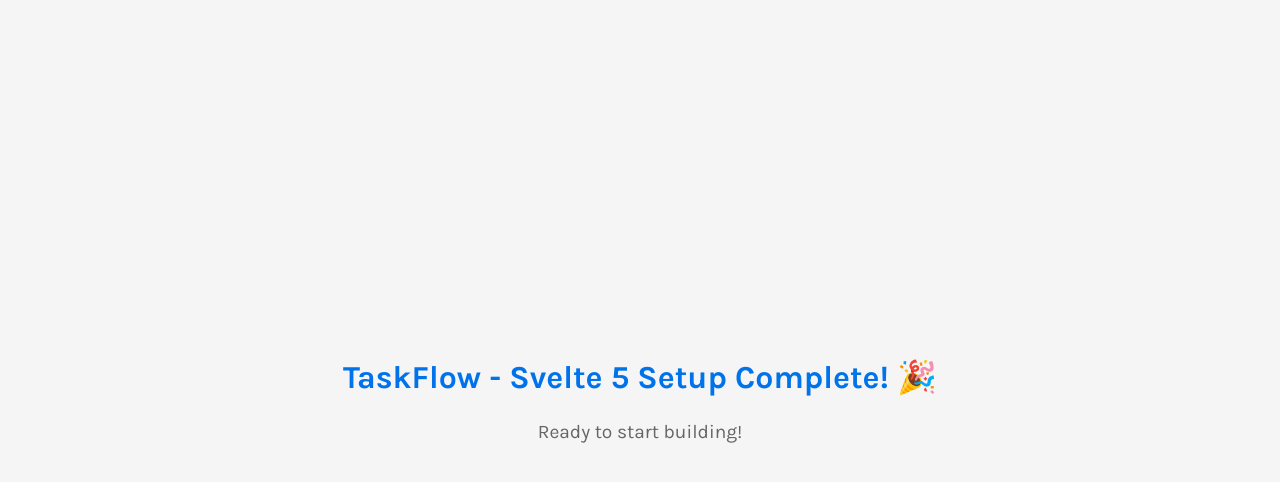
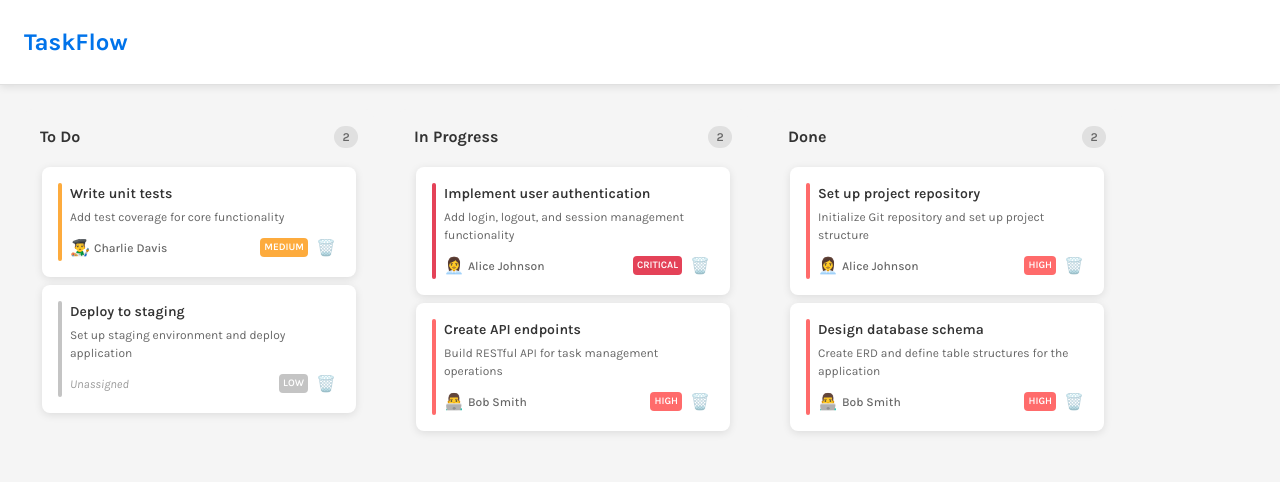
Before and after one commit to e7f3/taskflow-svelte, a Svelte app: page / in a window 1280 px wide. Shown: the top 482 px of the page. Built offline with nearby package versions, Linux system fonts and the light colour scheme.

Commit message:
feat: Tweak DnD styling

```diff
--- a/src/App.svelte
+++ b/src/App.svelte
@@ -1,30 +1,41 @@
 <script lang="ts">
-let message: string = 'TaskFlow - Svelte 5 Setup Complete! 🎉';
+import Board from './features/tasks/components/Board/Board.svelte';
+import { taskService } from './features/tasks/services/taskService';
+import { onMount } from 'svelte';
+
+// Load tasks when app starts
+onMount(() => {
+  taskService.loadTasks();
+});
 </script>
 
 <main>
-  <h1>{message}</h1>
-  <p>Ready to start building!</p>
+  <header>
+    <h1>TaskFlow</h1>
+  </header>
+  <Board />
 </main>
 
 <style>
 main {
   display: flex;
   flex-direction: column;
-  align-items: center;
-  justify-content: center;
   min-height: 100vh;
   font-family: var(--font-family, sans-serif);
+  background-color: #f5f5f5;
+}
+
+header {
+  background: white;
+  padding: var(--spacing-lg);
+  box-shadow: var(--shadow);
+  border-bottom: 1px solid #e0e0e0;
 }
 
 h1 {
   color: var(--color-primary, #0073ea);
-  font-size: 2rem;
-  margin-bottom: 1rem;
-}
-
-p {
-  color: #666;
-  font-size: 1.2rem;
+  font-size: 1.5rem;
+  margin: 0;
+  font-weight: 700;
 }
 </style>
--- a/src/features/tasks/components/Board/Board.svelte
+++ b/src/features/tasks/components/Board/Board.svelte
@@ -44,22 +44,26 @@ let todoTasks = $derived(allTasks.filter((t) => t.status === 'todo'));
 let inProgressTasks = $derived(allTasks.filter((t) => t.status === 'in-progress'));
 let doneTasks = $derived(allTasks.filter((t) => t.status === 'done'));
 
+/*
+ * Track the currently dragged task.
+ * Used to prevent highlighting the source column during drag.
+ */
+let draggedTask = $state<Task | null>(null);
+
 /**
  * Handle drag start.
- *
- * Learning Note:
- * We could track draggedTaskId here for visual feedback,
- * but for simplicity we'll skip that for now.
+ * Track which task is being dragged for visual feedback.
  */
-function handleDragStart(_taskId: string) {
-  // Could set draggedTaskId for visual feedback
+function handleDragStart(taskId: string) {
+  draggedTask = allTasks.find(t => t.id === taskId) || null;
 }
 
 /**
  * Handle drag end.
+ * Clear the dragged task reference.
  */
 function handleDragEnd() {
-  // Could clear draggedTaskId
+  draggedTask = null;
 }
 
 /**
@@ -126,6 +130,7 @@ function handleDeleteTask(taskId: string) {
     status="todo"
     title="To Do"
     tasks={todoTasks}
+    {draggedTask}
     onDrop={handleDrop}
     onEditTask={handleEditTask}
     onDeleteTask={handleDeleteTask}
@@ -137,6 +142,7 @@ function handleDeleteTask(taskId: string) {
     status="in-progress"
     title="In Progress"
     tasks={inProgressTasks}
+    {draggedTask}
     onDrop={handleDrop}
     onEditTask={handleEditTask}
     onDeleteTask={handleDeleteTask}
@@ -148,6 +154,7 @@ function handleDeleteTask(taskId: string) {
     status="done"
     title="Done"
     tasks={doneTasks}
+    {draggedTask}
     onDrop={handleDrop}
     onEditTask={handleEditTask}
     onDeleteTask={handleDeleteTask}
--- a/src/features/tasks/components/Column/Column.module.css
+++ b/src/features/tasks/components/Column/Column.module.css
@@ -58,16 +58,21 @@
   flex: 1;
   min-height: 200px;
   border-radius: var(--border-radius);
-  transition: background-color 0.2s, box-shadow 0.2s;
+  border: 2px solid transparent;
+  transition: background-color 0.2s, border-color 0.2s;
+  position: relative;
 }
 
 /**
  * Drop zone when dragging over.
  * Provides visual feedback that this is a valid drop target.
+ *
+ * Using a regular border instead of inset box-shadow prevents overlap with cards.
+ * The transparent border in the default state prevents layout shift.
  */
 .dropZone:global(.dragOver) {
   background-color: rgba(0, 115, 234, 0.05);
-  box-shadow: inset 0 0 0 2px var(--color-primary);
+  border-color: var(--color-primary);
 }
 
 /**
--- a/src/features/tasks/components/Column/Column.svelte
+++ b/src/features/tasks/components/Column/Column.svelte
@@ -34,6 +34,12 @@ interface Props {
   tasks: Task[];
 
   /**
+   * Currently dragged task (from parent Board component).
+   * Used to prevent highlighting when dragging within same column.
+   */
+  draggedTask: Task | null;
+
+  /**
    * Callback when a task is dropped in this column.
    */
   onDrop: (taskId: string, newStatus: TaskStatus) => void;
@@ -59,7 +65,7 @@ interface Props {
   onDragEnd: () => void;
 }
 
-let { status, title, tasks, onDrop, onEditTask, onDeleteTask, onDragStart, onDragEnd }: Props =
+let { status, title, tasks, draggedTask, onDrop, onEditTask, onDeleteTask, onDragStart, onDragEnd }: Props =
   $props();
 
 /*
@@ -75,11 +81,19 @@ let isOver = $state(false);
  * Learning Note:
  * preventDefault() is required to allow dropping.
  * Without it, the drop event won't fire!
+ *
+ * Performance optimization:
+ * We check draggedTask.status (O(1)) instead of tasks.some() (O(n)).
+ * This is called on every mouse movement during drag, so we keep it cheap!
+ * Just a simple property comparison - no array iteration needed.
  */
 function handleDragOver(e: DragEvent) {
   e.preventDefault();
   e.dataTransfer!.dropEffect = 'move';
-  isOver = true;
+
+  // Only highlight if dragging from a different column
+  // O(1) operation - just comparing two strings!
+  isOver = draggedTask ? draggedTask.status !== status : true;
 }
 
 /**
```
